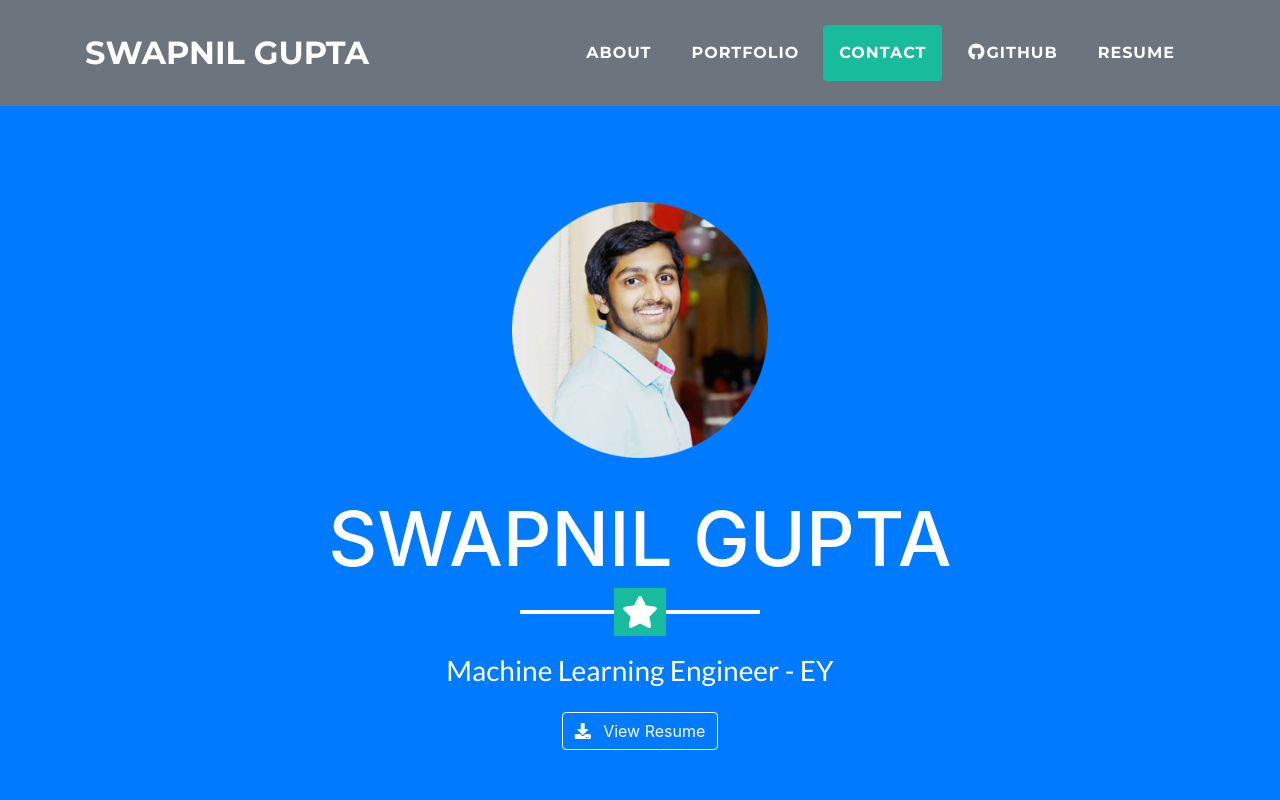
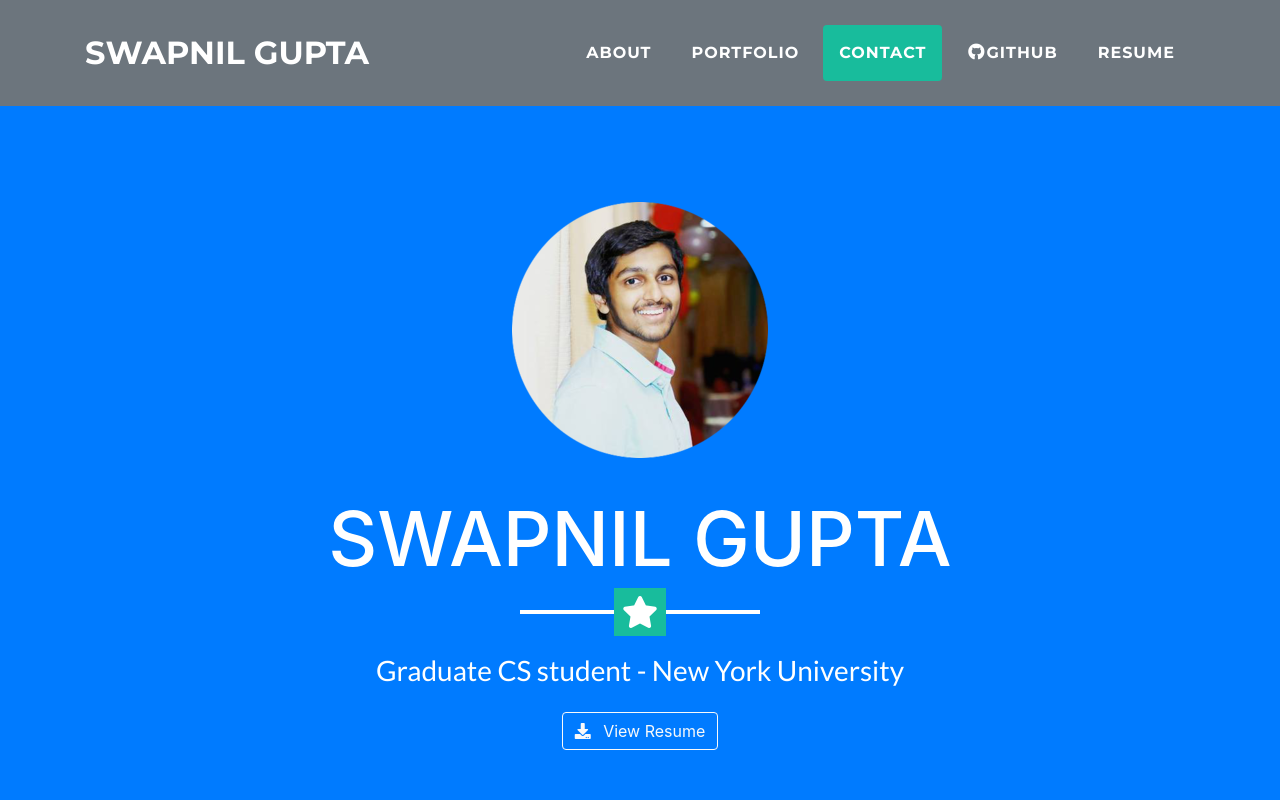
Before and after one commit to 500swapnil/500swapnil.github.io, a website with bundled scripts: page index.html in a window 1280 px wide. Shown: the top 800 px of the page. Built offline with nearby package versions, Linux system fonts and the light colour scheme.

Commit message:
Updated role

```diff
--- a/index.html
+++ b/index.html
@@ -73,7 +73,7 @@
         <img class="img-fluid mb-5 d-block mx-auto" src="videos/1.png" alt="">
         <h1 class="text-uppercase mb-3">Swapnil Gupta</h1>
         <hr class="star-light">
-        <h2 class="font-weight-light mb-0">Machine Learning Engineer - EY</h2>
+        <h2 class="font-weight-light mb-0">Graduate CS student - New York University</h2>
       </div>
       <div class="text-center mt-4">
         <a class="btn btn-xl btn-outline-light" href="https://drive.google.com/file/d/0BzQtRWX3FlGgNXRrTHhSRTFWWjg" target="_blank">
```
